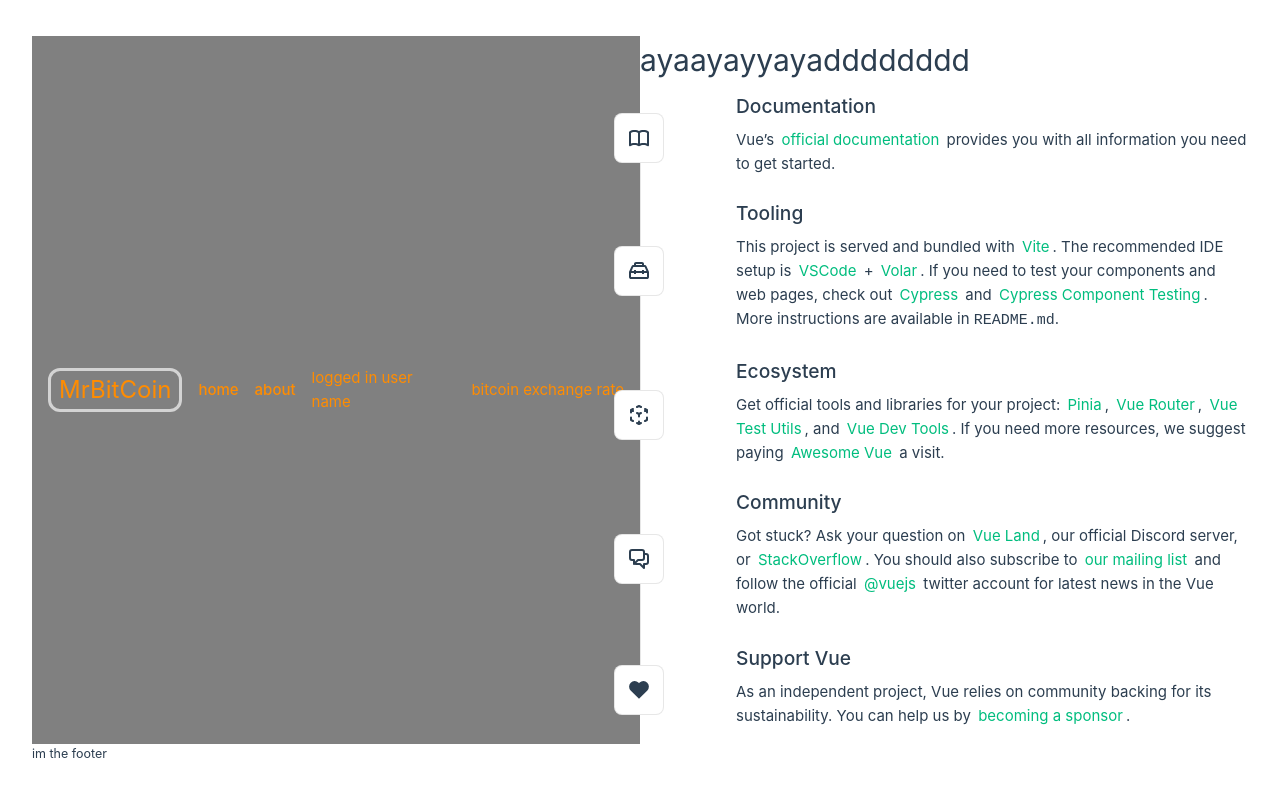
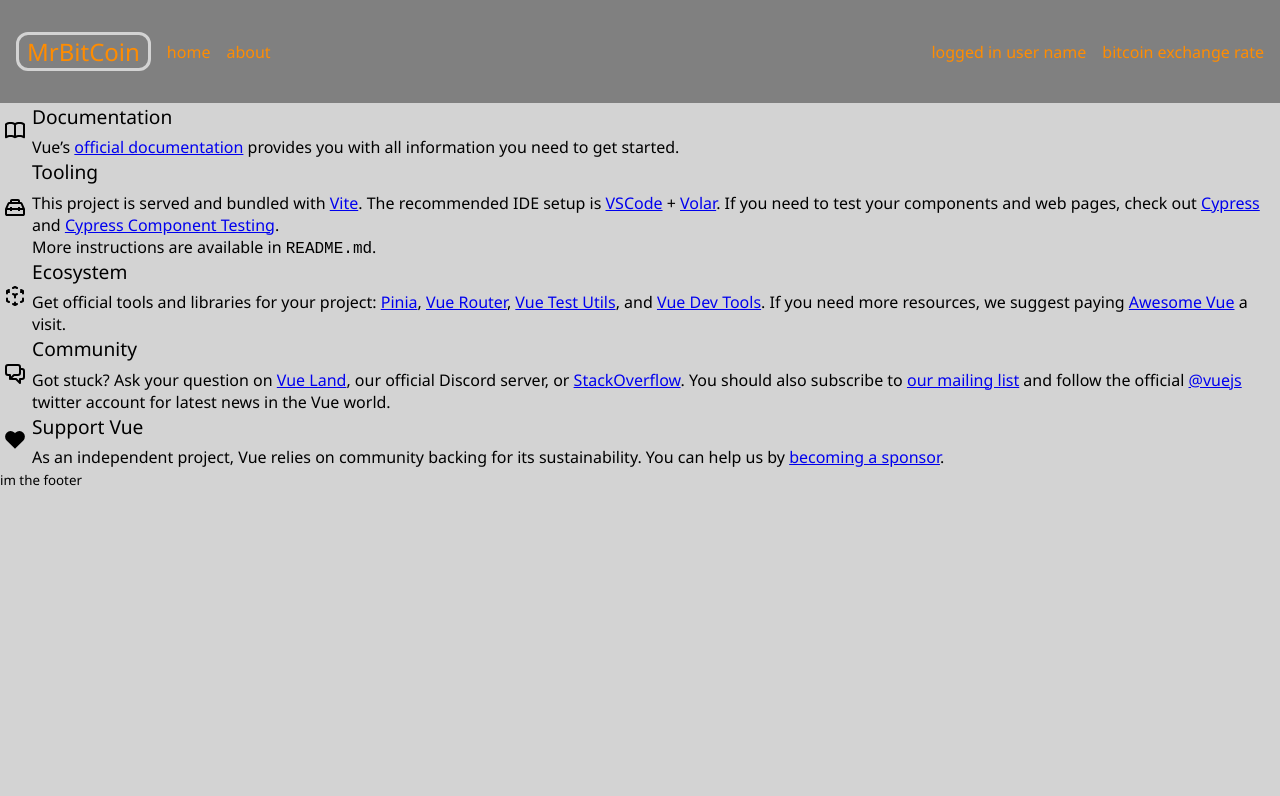
Before and after one commit to kNoCoding/MrBitCoin, a Vue app in the folder MrBitCoin/: page /#/ in a window 1280 px wide. Shown: the top 796 px of the page. Built offline with nearby package versions, Linux system fonts and the light colour scheme.

Commit message:
Change and test css

```diff
--- a/MrBitCoin/src/assets/base.css
+++ b/MrBitCoin/src/assets/base.css
@@ -1,86 +1,25 @@
-/* color palette from <https://github.com/vuejs/theme> */
-:root {
-  --vt-c-white: #ffffff;
-  --vt-c-white-soft: #f8f8f8;
-  --vt-c-white-mute: #f2f2f2;
-
-  --vt-c-black: #181818;
-  --vt-c-black-soft: #222222;
-  --vt-c-black-mute: #282828;
-
-  --vt-c-indigo: #2c3e50;
-
-  --vt-c-divider-light-1: rgba(60, 60, 60, 0.29);
-  --vt-c-divider-light-2: rgba(60, 60, 60, 0.12);
-  --vt-c-divider-dark-1: rgba(84, 84, 84, 0.65);
-  --vt-c-divider-dark-2: rgba(84, 84, 84, 0.48);
-
-  --vt-c-text-light-1: var(--vt-c-indigo);
-  --vt-c-text-light-2: rgba(60, 60, 60, 0.66);
-  --vt-c-text-dark-1: var(--vt-c-white);
-  --vt-c-text-dark-2: rgba(235, 235, 235, 0.64);
+* {
+  box-sizing: border-box;
 }
 
-/* semantic color variables for this project */
-:root {
-  --color-background: var(--vt-c-white);
-  --color-background-soft: var(--vt-c-white-soft);
-  --color-background-mute: var(--vt-c-white-mute);
-
-  --color-border: var(--vt-c-divider-light-2);
-  --color-border-hover: var(--vt-c-divider-light-1);
-
-  --color-heading: var(--vt-c-text-light-1);
-  --color-text: var(--vt-c-text-light-1);
-
-  --section-gap: 160px;
-}
-
-@media (prefers-color-scheme: dark) {
-  :root {
-    --color-background: var(--vt-c-black);
-    --color-background-soft: var(--vt-c-black-soft);
-    --color-background-mute: var(--vt-c-black-mute);
-
-    --color-border: var(--vt-c-divider-dark-2);
-    --color-border-hover: var(--vt-c-divider-dark-1);
-
-    --color-heading: var(--vt-c-text-dark-1);
-    --color-text: var(--vt-c-text-dark-2);
-  }
-}
-
-*,
-*::before,
-*::after {
-  box-sizing: border-box;
+h1,
+h2,
+h3,
+h4,
+h5 {
   margin: 0;
-  font-weight: normal;
 }
 
 body {
-  min-height: 100vh;
-  color: var(--color-text);
-  background: var(--color-background);
+  margin: 0;
+  background-color: lightgray;
   transition:
-    color 0.5s,
     background-color 0.5s;
-  line-height: 1.6;
-  font-family:
-    Inter,
-    -apple-system,
-    BlinkMacSystemFont,
-    'Segoe UI',
-    Roboto,
-    Oxygen,
-    Ubuntu,
-    Cantarell,
-    'Fira Sans',
-    'Droid Sans',
-    'Helvetica Neue',
-    sans-serif;
-  font-size: 15px;
-  text-rendering: optimizeLegibility;
-  -webkit-font-smoothing: antialiased;
-  -moz-osx-font-smoothing: grayscale;
+
+  font-family: 'Segoe UI', Tahoma, Geneva, Verdana, sans-serif;
+  font-size: 16px;
 }
+
+main {
+  padding: 0 1rem;
+}
--- a/MrBitCoin/src/assets/main.css
+++ b/MrBitCoin/src/assets/main.css
@@ -1,35 +1 @@
 @import './base.css';
-
-#app {
-  max-width: 1280px;
-  margin: 0 auto;
-  padding: 2rem;
-  font-weight: normal;
-}
-
-a,
-.green {
-  text-decoration: none;
-  color: hsla(160, 100%, 37%, 1);
-  transition: 0.4s;
-  padding: 3px;
-}
-
-@media (hover: hover) {
-  a:hover {
-    background-color: hsla(160, 100%, 37%, 0.2);
-  }
-}
-
-@media (min-width: 1024px) {
-  body {
-    display: flex;
-    place-items: center;
-  }
-
-  #app {
-    display: grid;
-    grid-template-columns: 1fr 1fr;
-    padding: 0 2rem;
-  }
-}
--- a/MrBitCoin/src/components/TheWelcome.vue
+++ b/MrBitCoin/src/components/TheWelcome.vue
@@ -8,7 +8,6 @@ import SupportIcon from './icons/IconSupport.vue'
 </script>
 
 <template>
-  <h1>ayaayayyayadddddddd</h1>
   <WelcomeItem>
     <template #icon>
       <DocumentationIcon />
@@ -33,9 +32,7 @@ import SupportIcon from './icons/IconSupport.vue'
     <a href="https://github.com/johnsoncodehk/volar" target="_blank" rel="noopener">Volar</a>. If
     you need to test your components and web pages, check out
     <a href="https://www.cypress.io/" target="_blank" rel="noopener">Cypress</a> and
-    <a href="https://on.cypress.io/component" target="_blank" rel="noopener"
-      >Cypress Component Testing</a
-    >.
+    <a href="https://on.cypress.io/component" target="_blank" rel="noopener">Cypress Component Testing</a>.
 
     <br />
 
@@ -67,9 +64,8 @@ import SupportIcon from './icons/IconSupport.vue'
     Got stuck? Ask your question on
     <a href="https://chat.vuejs.org" target="_blank" rel="noopener">Vue Land</a>, our official
     Discord server, or
-    <a href="https://stackoverflow.com/questions/tagged/vue.js" target="_blank" rel="noopener"
-      >StackOverflow</a
-    >. You should also subscribe to
+    <a href="https://stackoverflow.com/questions/tagged/vue.js" target="_blank" rel="noopener">StackOverflow</a>. You
+    should also subscribe to
     <a href="https://news.vuejs.org" target="_blank" rel="noopener">our mailing list</a> and follow
     the official
     <a href="https://twitter.com/vuejs" target="_blank" rel="noopener">@vuejs</a>
```
